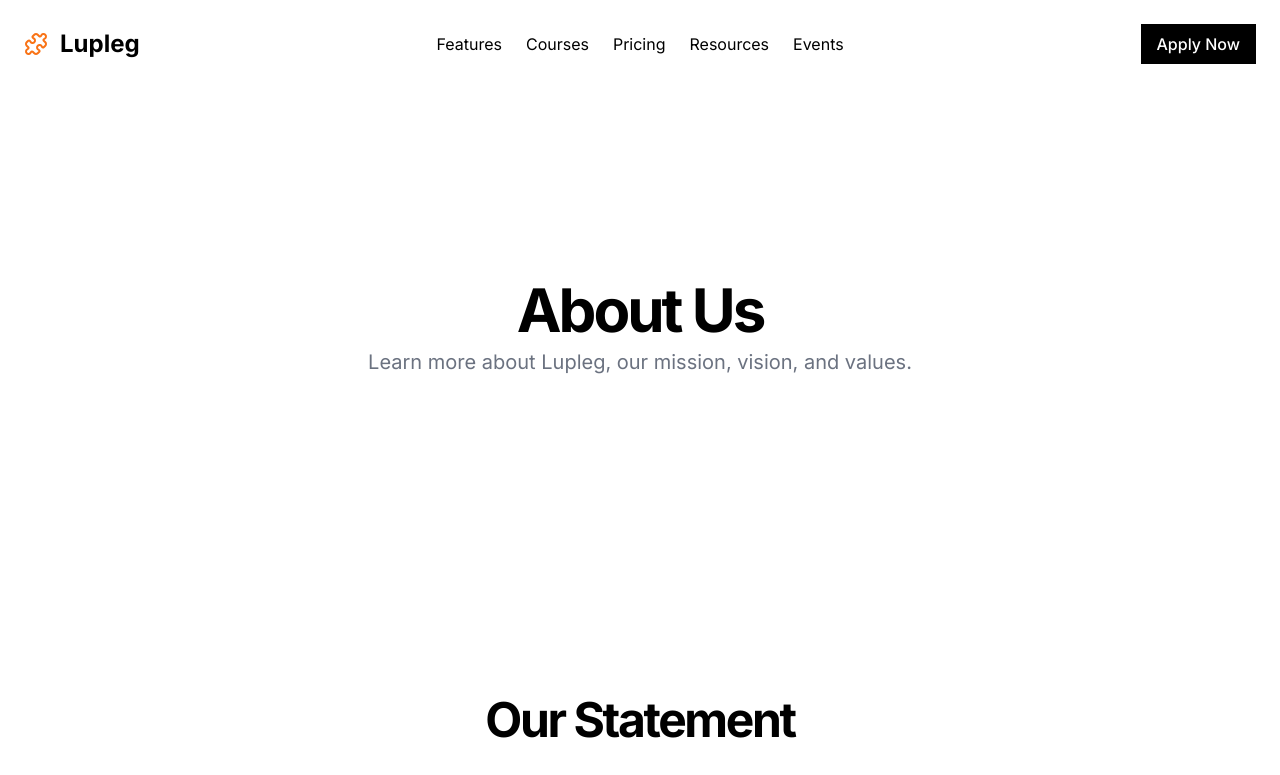
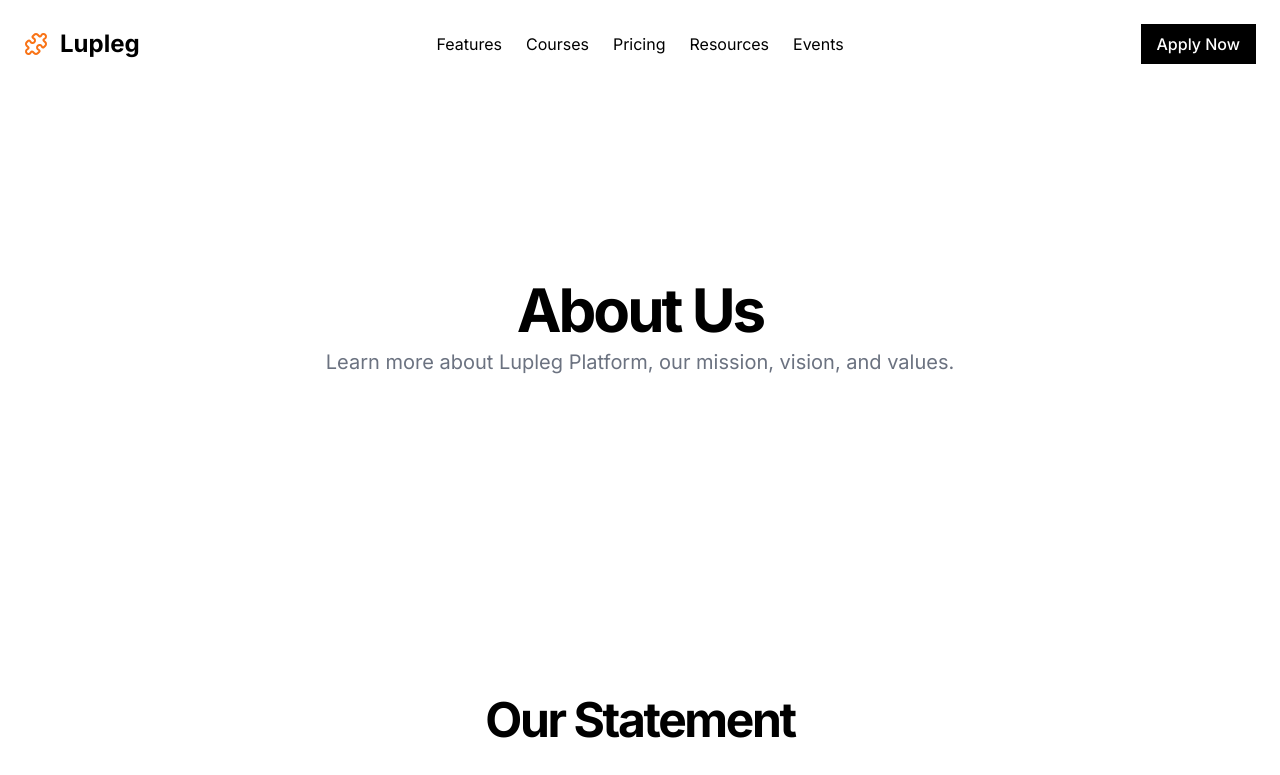
Before and after one commit to Lupleg-dev/React_Tutorials, a Next.js app: page /about_us in a window 1280 px wide. Shown: the top 775 px of the page. Built offline with nearby package versions, Linux system fonts and the light colour scheme.

Commit message:
Update about us page content

```diff
--- a/app/(legals)/about_us/page.js
+++ b/app/(legals)/about_us/page.js
@@ -17,7 +17,7 @@ export default function About() {
                   About Us
                 </h1>
                 <p className="mx-auto max-w-[700px] text-gray-500 md:text-xl dark:text-gray-400">
-                  Learn more about Lupleg, our mission, vision, and values.
+                  Learn more about Lupleg Platform, our mission, vision, and values.
                 </p>
               </div>
             </div>
```
